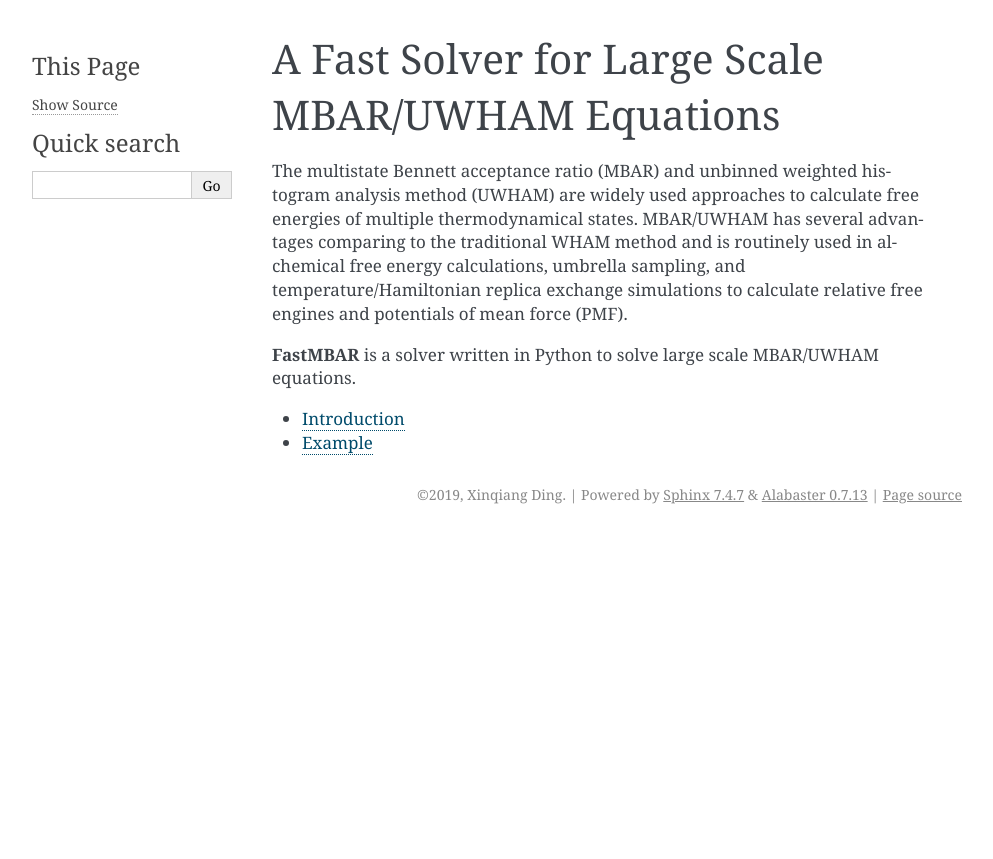
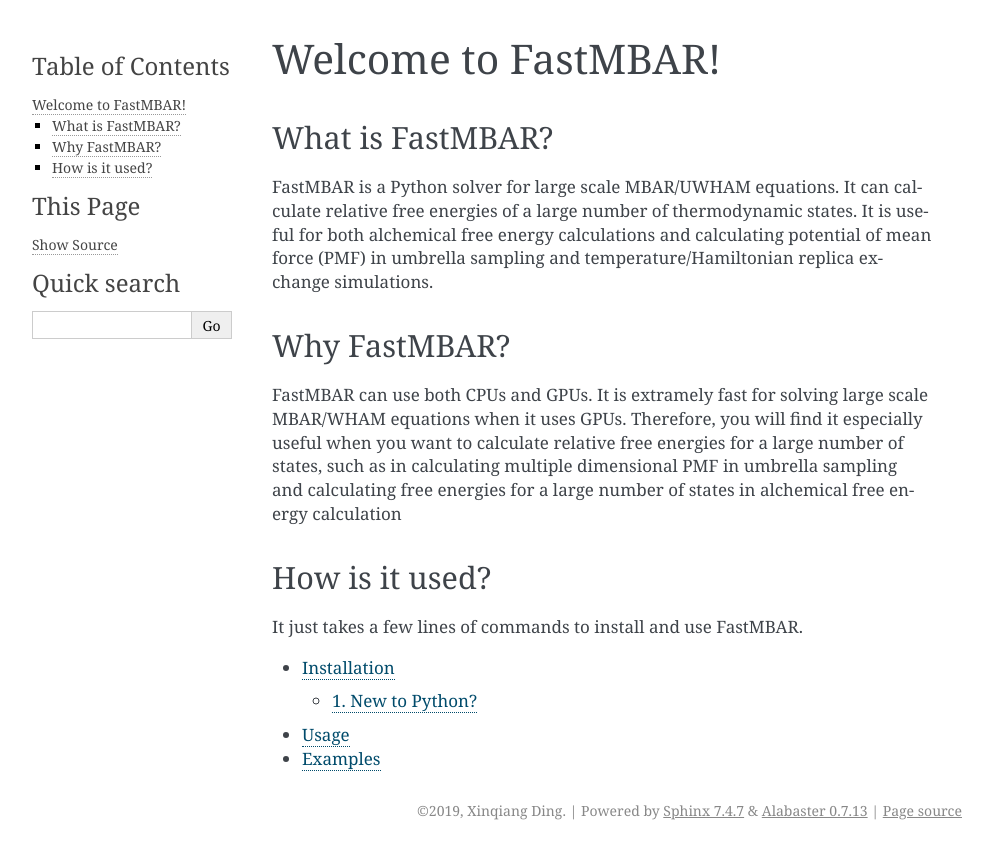
Before and after one commit to BrooksResearchGroup-UM/FastMBAR, a Sphinx documentation site: the page built from docs/source/index.rst, in a window 1280 px wide. Shown: the top 859 px of the page, without its empty margins (148-1141 px from the left). Built offline with Sphinx 7.4.7, drawn with Linux system fonts in a browser that asks for light colours.

Commit message:
update docs

```diff
--- a/docs/source/example.rst
+++ /dev/null
@@ -1,2 +0,0 @@
-Example
-=======
--- /dev/null
+++ b/docs/source/examples.rst
@@ -0,0 +1,2 @@
+Examples
+========
--- a/docs/source/index.rst
+++ b/docs/source/index.rst
@@ -3,22 +3,49 @@
    You can adapt this file completely to your liking, but it should at least
    contain the root `toctree` directive.
 
-A Fast Solver for Large Scale MBAR/UWHAM Equations
+Welcome to FastMBAR!
 ============================================================
 
-The multistate Bennett acceptance ratio (MBAR) and unbinned weighted histogram analysis method (UWHAM) are
-widely used approaches to calculate free energies of multiple thermodynamical states.
-MBAR/UWHAM has several advantages comparing to the traditional WHAM method and
-is routinely used in alchemical free energy calculations, umbrella sampling, and
-temperature/Hamiltonian replica exchange simulations to calculate relative free engines and potentials of mean force (PMF).
+What is FastMBAR?
+-----------------
+FastMBAR is a Python solver for large scale MBAR/UWHAM equations.
+It can calculate relative free energies of a large number of thermodynamic states.
+It is useful for both alchemical free energy calculations and calculating potential of
+mean force (PMF) in umbrella sampling and
+temperature/Hamiltonian replica exchange simulations.
 
-**FastMBAR** is a solver written in Python to solve large scale MBAR/UWHAM equations.
+
+Why FastMBAR?
+-------------
+FastMBAR can use both CPUs and GPUs.
+It is extramely fast for solving large scale MBAR/WHAM equations when it uses GPUs.
+Therefore, you will find it especially useful when you want to calculate relative
+free energies for a large number of states, such as in calculating multiple
+dimensional PMF in umbrella sampling and calculating free energies for
+a large number of states in alchemical free energy calculation
+
+How is it used?
+--------------------
+It just takes a few lines of commands to install and use FastMBAR.
 
 .. toctree::
    :maxdepth: 2
 
-   introduction
-   example
+   installation
+   usage
+   examples
+
+
+.. The multistate Bennett acceptance ratio (MBAR) and
+   unbinned weighted histogram analysis method (UWHAM) are
+   widely used approaches to calculate free energies of
+   multiple thermodynamical states.
+   MBAR/UWHAM has several advantages comparing to the traditional WHAM method and
+   is routinely used in alchemical free energy calculations, umbrella sampling, and
+   temperature/Hamiltonian replica exchange simulations to calculate
+   relative free engines and potentials of mean force (PMF).
+   **FastMBAR** is a solver written in Python to solve large scale MBAR/UWHAM equations.
+
 
 
 
--- /dev/null
+++ b/docs/source/installation.rst
@@ -0,0 +1,6 @@
+Installation
+============
+
+1. New to Python?
+-----------------
+Python is a high-level scripting language.
--- a/docs/source/introduction.rst
+++ /dev/null
@@ -1,2 +0,0 @@
-Introduction
-============
--- /dev/null
+++ b/docs/source/usage.rst
@@ -0,0 +1,2 @@
+Usage
+=====
```
